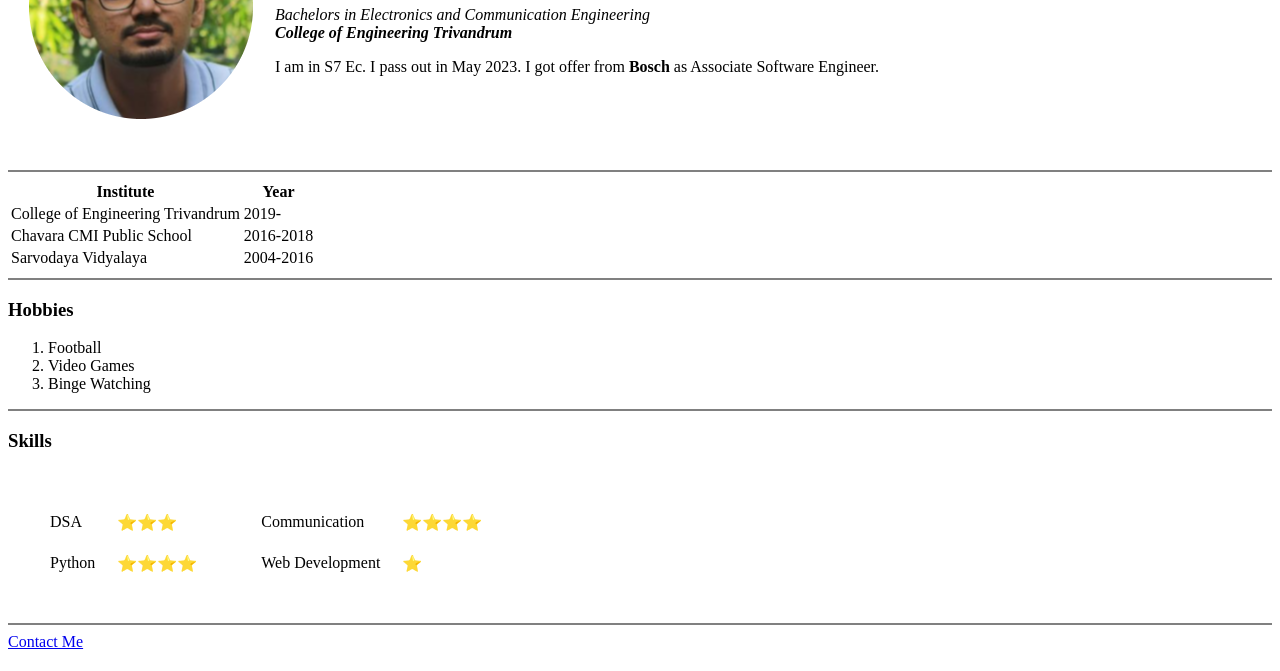
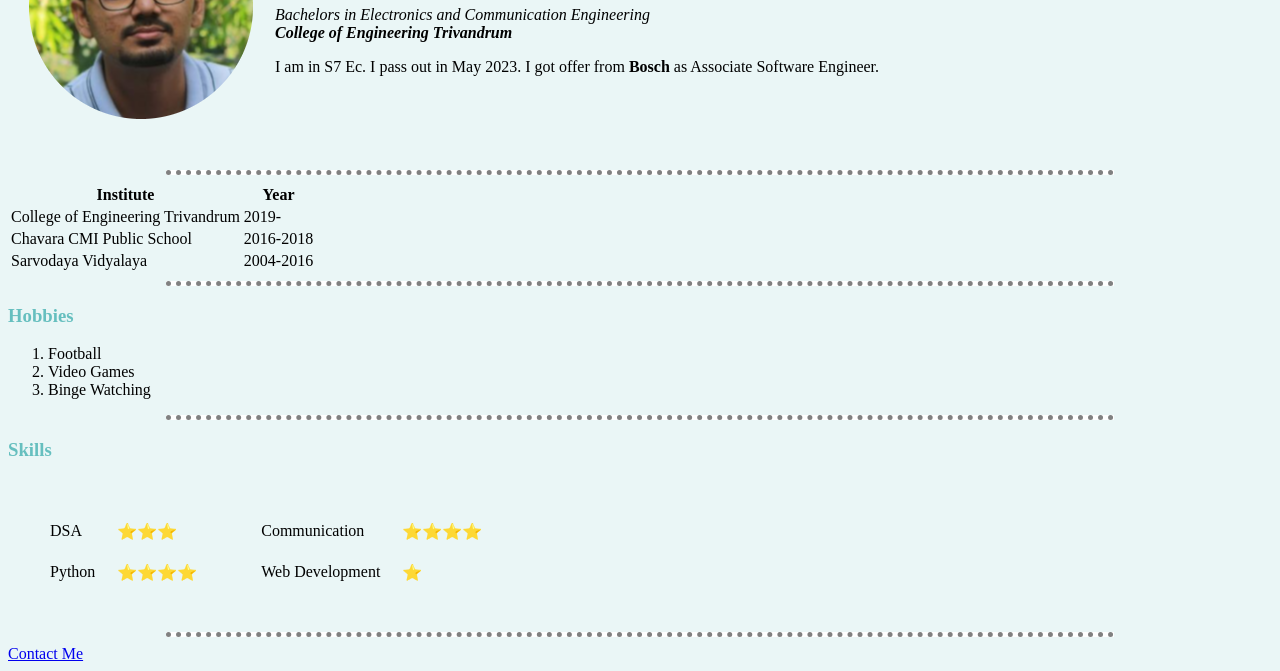
Before and after one commit to rahulss7012/Personal-Website, a plain HTML site: page index.html in a window 1280 px wide. Shown: the part 134-805 px from the top of the page. Drawn offline with Linux system fonts and the light colour scheme.

Commit message:
Add files via upload

```diff
--- a/index.html
+++ b/index.html
@@ -4,6 +4,7 @@
 <head>
   <meta charset="utf-8">
   <title>⚽RahulSS-personalpage</title>
+  <link rel="stylesheet" href="css/styles.css">
 </head>
 
 <body>
@@ -22,7 +23,7 @@
   </table>
 
   <br>
-  <hr size="2" noshade>
+  <hr>
   <table>
     <thead>
       <th>Institute</th>
@@ -44,7 +45,7 @@
     </tbody>
   </table>
   </ul>
-  <hr size="2" noshade>
+  <hr>
   <h3>Hobbies</h3>
   <ol>
     <li>Football</li>
@@ -52,7 +53,7 @@
     <li>Binge Watching</li>
   </ol>
   </p>
-  <hr size="2" noshade>
+  <hr>
   <h3>Skills</h3>
   <table cellspacing="20">
     <tr>
@@ -82,7 +83,7 @@
       </td>
     </tr>
   </table>
-  <hr size="2" noshade>
+  <hr>
   <a href="contactme.html">Contact Me</a>
 </body>
 
```
